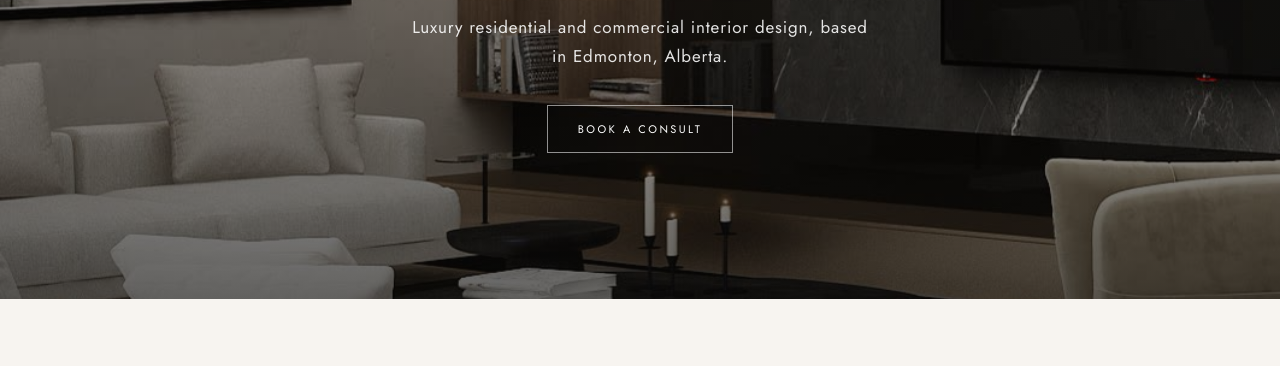
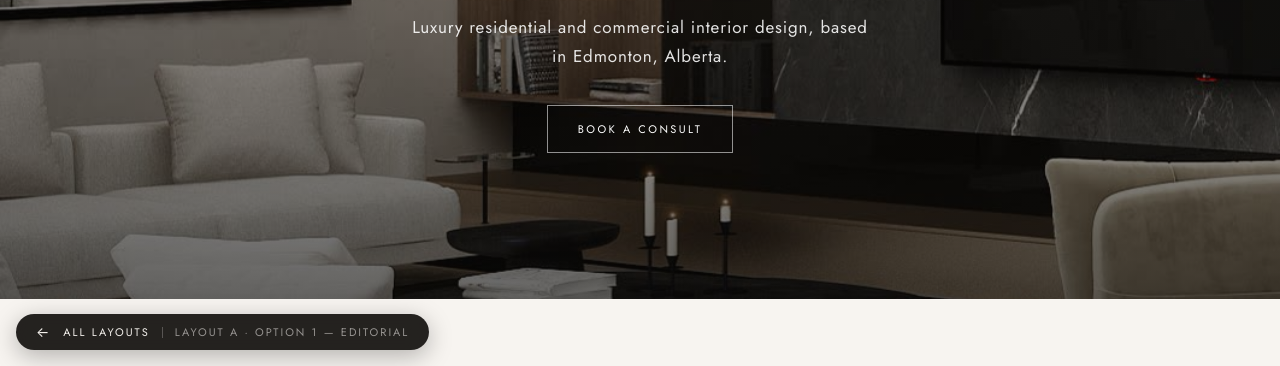
Before and after one commit to i4interiors/i4interiors.github.io, a plain HTML site: page one-page/01/index.html in a window 1280 px wide. Shown: the part 434-800 px from the top of the page. Drawn offline with nearby package versions, Linux system fonts and the light colour scheme.

Commit message:
update
update

```diff
--- /dev/null
+++ b/assets/preview/preview-bar.js
@@ -0,0 +1,46 @@
+/* ---------------------------------------------------------------
+   Preview-only navigation.
+
+   Injects a small fixed "All layouts" button so the layouts can be
+   browsed and compared without using the browser's back button.
+   Each page passes its own caption via data-label.
+
+   This is a review aid, NOT part of either website design. When a
+   layout is chosen and the site goes live, delete this file and the
+   single <script> tag that loads it — nothing else references it.
+   --------------------------------------------------------------- */
+(function () {
+  var script = document.currentScript;
+  var label = (script && script.getAttribute('data-label')) || '';
+  var home = (script && script.getAttribute('data-home')) || '../../';
+
+  var css = document.createElement('style');
+  css.textContent = [
+    '.pvw{position:fixed;left:16px;bottom:16px;z-index:9999;display:inline-flex;',
+    'align-items:center;gap:12px;padding:11px 20px;border-radius:999px;',
+    'background:rgba(18,16,14,.92);color:#f4f1ec;text-decoration:none;',
+    '-webkit-backdrop-filter:blur(10px);backdrop-filter:blur(10px);',
+    "font-family:'Jost',system-ui,-apple-system,'Segoe UI',sans-serif;",
+    'font-size:11px;letter-spacing:.18em;text-transform:uppercase;line-height:1;',
+    'box-shadow:0 6px 24px rgba(0,0,0,.28);transition:background .25s,transform .25s;}',
+    '.pvw:hover{background:#000;transform:translateY(-2px);}',
+    '.pvw:focus-visible{outline:2px solid #fff;outline-offset:3px;}',
+    '.pvw__arrow{font-size:14px;line-height:1;}',
+    '.pvw__label{color:rgba(244,241,236,.55);padding-left:12px;',
+    'border-left:1px solid rgba(244,241,236,.25);}',
+    '@media (max-width:560px){.pvw{left:12px;bottom:12px;padding:10px 16px;font-size:10px;}',
+    '.pvw__label{display:none;}}',
+    '@media (prefers-reduced-motion:reduce){.pvw{transition:none;}}'
+  ].join('');
+  document.head.appendChild(css);
+
+  var a = document.createElement('a');
+  a.className = 'pvw';
+  a.href = home;
+  a.innerHTML = '<span class="pvw__arrow" aria-hidden="true">&#8592;</span>' +
+                '<span>All layouts</span>' +
+                (label ? '<span class="pvw__label"></span>' : '');
+  if (label) a.querySelector('.pvw__label').textContent = label;
+
+  (document.body || document.documentElement).appendChild(a);
+})();
--- a/one-page/01/index.html
+++ b/one-page/01/index.html
@@ -180,5 +180,6 @@
   })();
 </script>
 
+<script src="../../assets/preview/preview-bar.js" data-label="Layout A · Option 1 — Editorial" data-home="../../"></script>
 </body>
 </html>
```
Also changed, not shown: multi-page/01/about.html (+1 -0 lines), multi-page/01/contact.html (+1 -0 lines), multi-page/01/gallery.html (+1 -0 lines), multi-page/01/index.html (+1 -0 lines).
